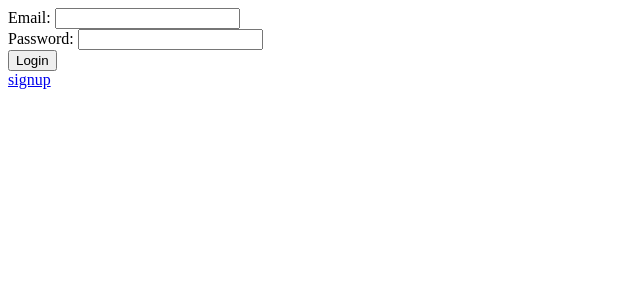
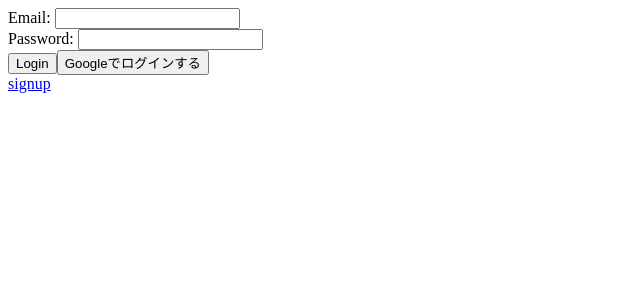
Before and after one commit to tactkimura/aokiProjectFirebaseAuthentication, a Next.js app: page /login in a window 1280 px wide. Shown: the top 300 px of the page, without its empty margins (0-640 px from the left). Built offline with nearby package versions, Linux system fonts and the light colour scheme; no server answers.

Commit message:
googleLogin

```diff
--- a/src/pages/login.tsx
+++ b/src/pages/login.tsx
@@ -2,6 +2,7 @@ import React, { useEffect, useState, FC } from 'react'
 import Link from 'next/link'
 import { useRouter } from 'next/router'
 import { auth } from '../utils/firebase'
+import firebase from 'firebase/app';
 
 const Login: FC = () => {
   const router = useRouter()
@@ -23,9 +24,20 @@ const Login: FC = () => {
       alert(err.message)
     }
   }
+
+  const googleLogIn = async (e: any) => {
+    e.preventDefault()
+    const provider = new firebase.auth.GoogleAuthProvider();
+    try {
+      await auth.signInWithRedirect(provider);
+      router.push('/');
+    } catch(err){
+      alert(err.message);
+    }
+  }
     return(
       <div className="wrapper">
-      <form className="auth" onSubmit={logIn}>
+      <form className="auth">
         <div>
           <label htmlFor="email" className="auth-label">
             Email:{' '}
@@ -48,8 +60,11 @@ const Login: FC = () => {
             onChange={(e) => setPassword(e.target.value)}
             />
         </div>
-        <button className="auth-btn" type="submit">
+        <button className="auth-btn" onClick={logIn}>
           Login
+        </button>
+        <button className="googleLogin-btn" onClick={googleLogIn}>
+          Googleでログインする
         </button>
       </form>
       <Link href="/signup">
```
